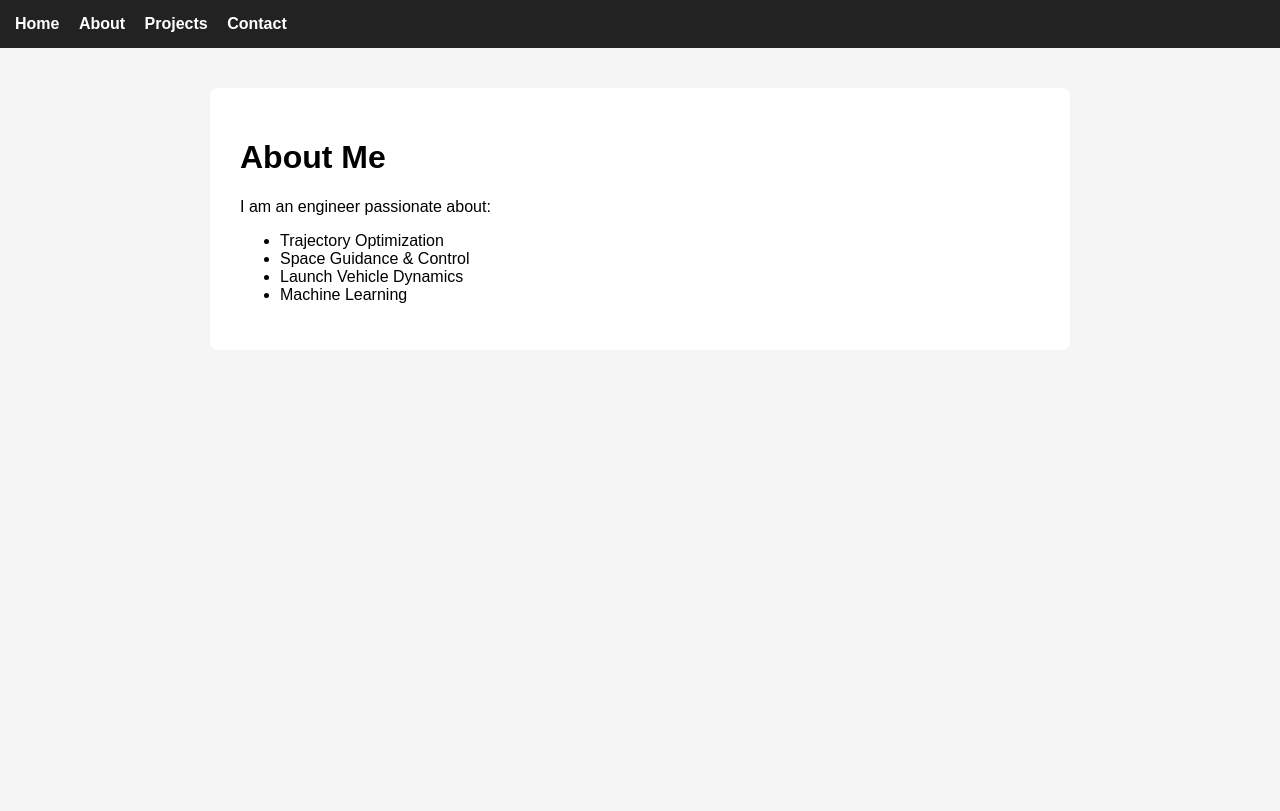
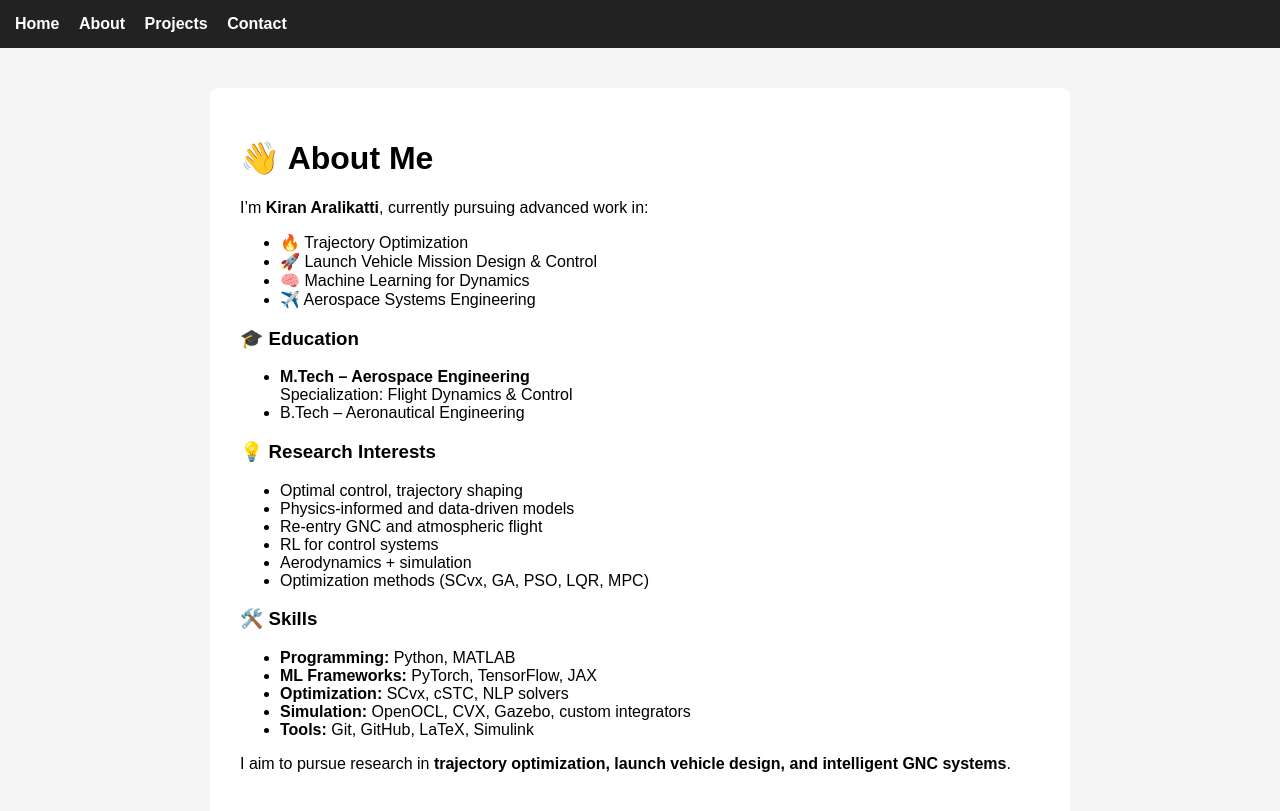
Before and after one commit to kirancoder/Kiran1998.github.io, a Jekyll site: the page built from about.md, in a window 1280 px wide. Shown: the top 811 px of the page. Built offline with Jekyll 4.4.1, drawn with Linux system fonts in a browser that asks for light colours.

Commit message:
Revamp About Me section with new details
Updated personal introduction and added sections for education, research interests, and skills.

```diff
--- a/about.md
+++ b/about.md
@@ -4,10 +4,33 @@ title: About
 permalink: /about/
 ---
 
-# About Me
+# 👋 About Me
 
-I am an engineer passionate about:
-- Trajectory Optimization
-- Space Guidance & Control
-- Launch Vehicle Dynamics
-- Machine Learning
+I’m **Kiran Aralikatti**, currently pursuing advanced work in:
+
+- 🔥 Trajectory Optimization
+- 🚀 Launch Vehicle Mission Design & Control
+- 🧠 Machine Learning for Dynamics
+- ✈️ Aerospace Systems Engineering
+
+### 🎓 Education
+- **M.Tech – Aerospace Engineering**
+  Specialization: Flight Dynamics & Control
+- B.Tech – Aeronautical Engineering
+
+### 💡 Research Interests
+- Optimal control, trajectory shaping
+- Physics-informed and data-driven models
+- Re-entry GNC and atmospheric flight
+- RL for control systems
+- Aerodynamics + simulation
+- Optimization methods (SCvx, GA, PSO, LQR, MPC)
+
+### 🛠️ Skills
+- **Programming:** Python, MATLAB
+- **ML Frameworks:** PyTorch, TensorFlow, JAX
+- **Optimization:** SCvx, cSTC, NLP solvers
+- **Simulation:** OpenOCL, CVX, Gazebo, custom integrators
+- **Tools:** Git, GitHub, LaTeX, Simulink
+
+I aim to pursue research in **trajectory optimization, launch vehicle design, and intelligent GNC systems**.
```
